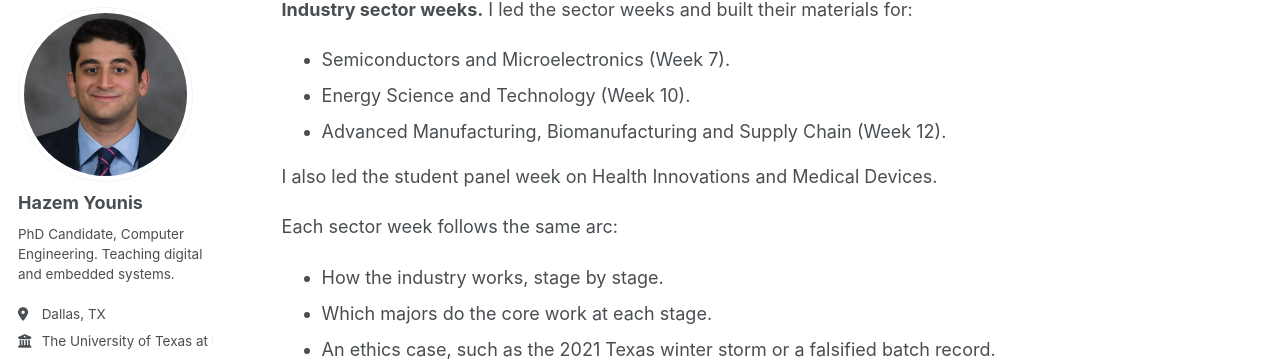
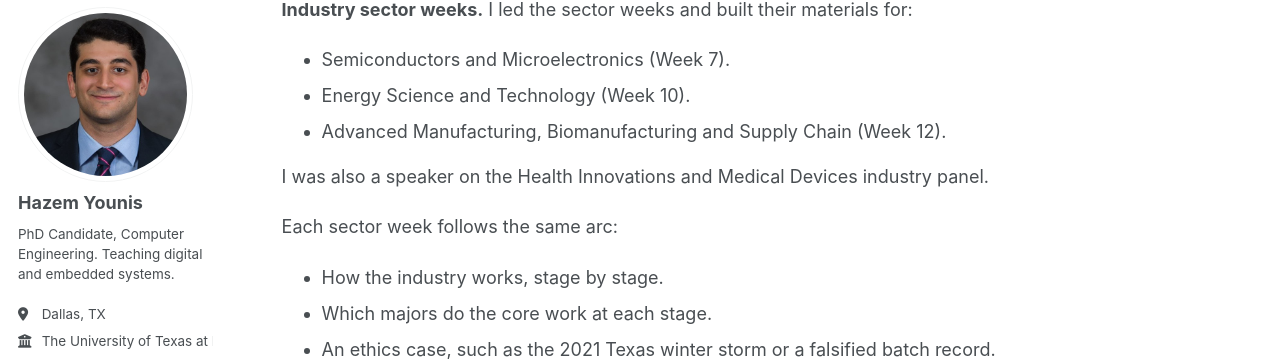
Before and after one commit to Hazem-AF-Younis/hazem-af-younis.github.io, a Jekyll site: the page built from _pages/course-development.md, in a window 1280 px wide and 900 px high, scrolled down 718 px. Shown: the part 94-455 px from the top of the window. Built offline with Jekyll 4.4.1, drawn with Linux system fonts in a browser that asks for light colours; a script bundle is joined from its source files by our own code; a style sheet for code colours, icons or effects is not loaded.

Commit message:
Course Development: health panel speaker

```diff
--- a/_pages/course-development.md
+++ b/_pages/course-development.md
@@ -26,7 +26,7 @@ The sessions come with a homework template and a worksheet for giving feedback o
 * Energy Science and Technology (Week 10).
 * Advanced Manufacturing, Biomanufacturing and Supply Chain (Week 12).
 
-I also led the student panel week on Health Innovations and Medical Devices.
+I was also a speaker on the Health Innovations and Medical Devices industry panel.
 
 Each sector week follows the same arc:
 * How the industry works, stage by stage.
```
